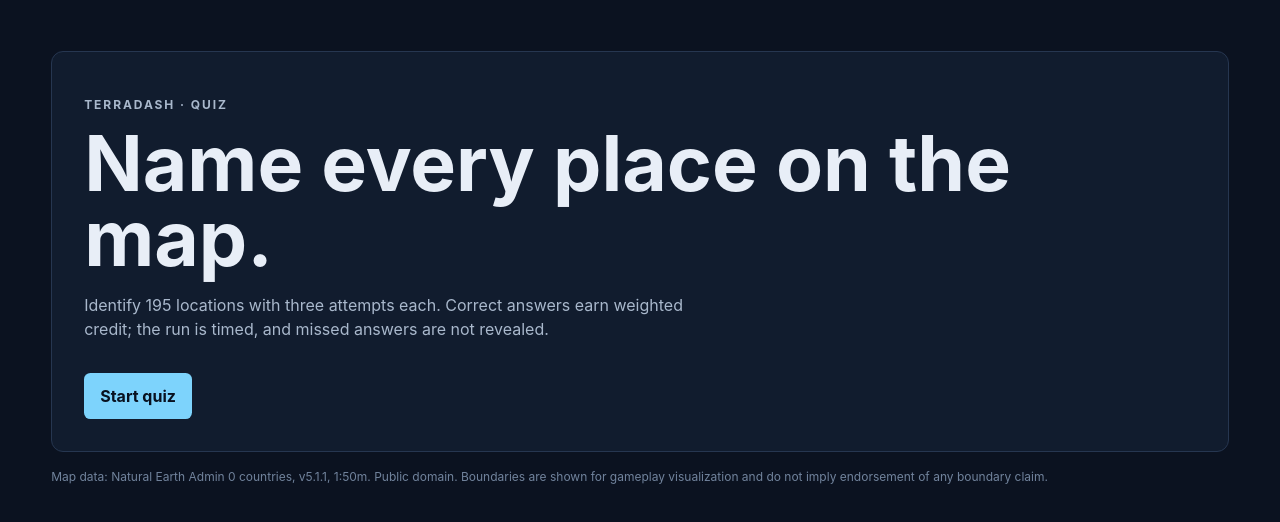
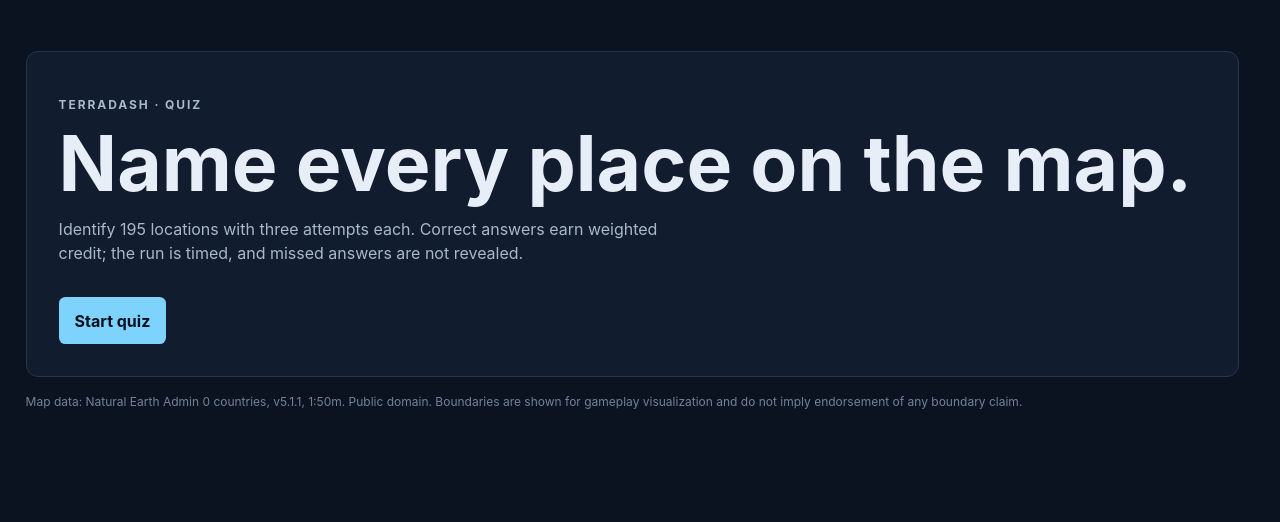
Before and after one commit to phaeax-a01/TerraDash, a React (Vite) app: page / in a window 1280 px wide. Shown: the top 522 px of the page. Built offline with nearby package versions, Linux system fonts and the light colour scheme.

Commit message:
fix: widen integrated map composition (#17)
Co-authored-by: Codex <noreply@openai.com>

```diff
--- a/src/styles.css
+++ b/src/styles.css
@@ -1,9 +1,14 @@
 :root {
+  --page-gutter: clamp(1rem, 2vw, 2rem);
   font-family: Inter, ui-sans-serif, system-ui, sans-serif;
   color: #e8eef7;
   background: #0b1220;
   line-height: 1.5;
   font-synthesis: none;
+}
+html {
+  overflow-y: scroll;
+  scrollbar-gutter: stable;
 }
 * {
   box-sizing: border-box;
@@ -12,10 +17,10 @@ body {
   margin: 0;
 }
 main {
-  width: min(100%, 1320px);
-  max-width: 1320px;
-  margin: 0 auto;
-  padding: clamp(1.25rem, 4vw, 4rem);
+  width: calc(100% - 2 * var(--page-gutter));
+  max-width: none;
+  margin-inline: auto;
+  padding-block: clamp(1.25rem, 4vw, 4rem);
 }
 header {
   max-width: 720px;
@@ -72,7 +77,7 @@ h2 {
   min-width: 0;
 }
 .active-player > :not(.full-bleed-map) {
-  width: min(100%, 60ch);
+  width: min(100%, 720px);
   margin-right: auto;
   margin-left: auto;
 }
```
Also changed, not shown: scripts/validate-layout.mjs (+9 -3 lines).
